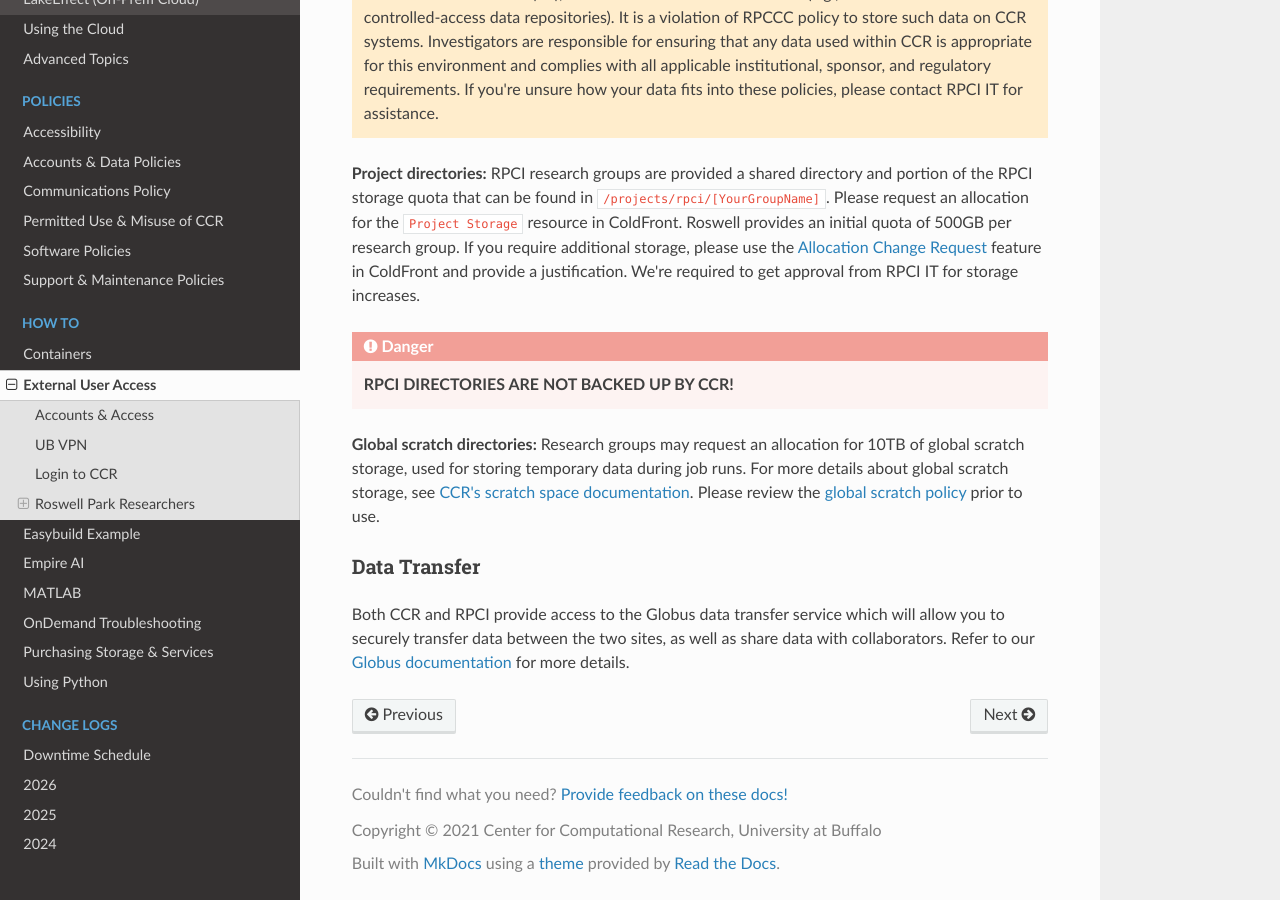
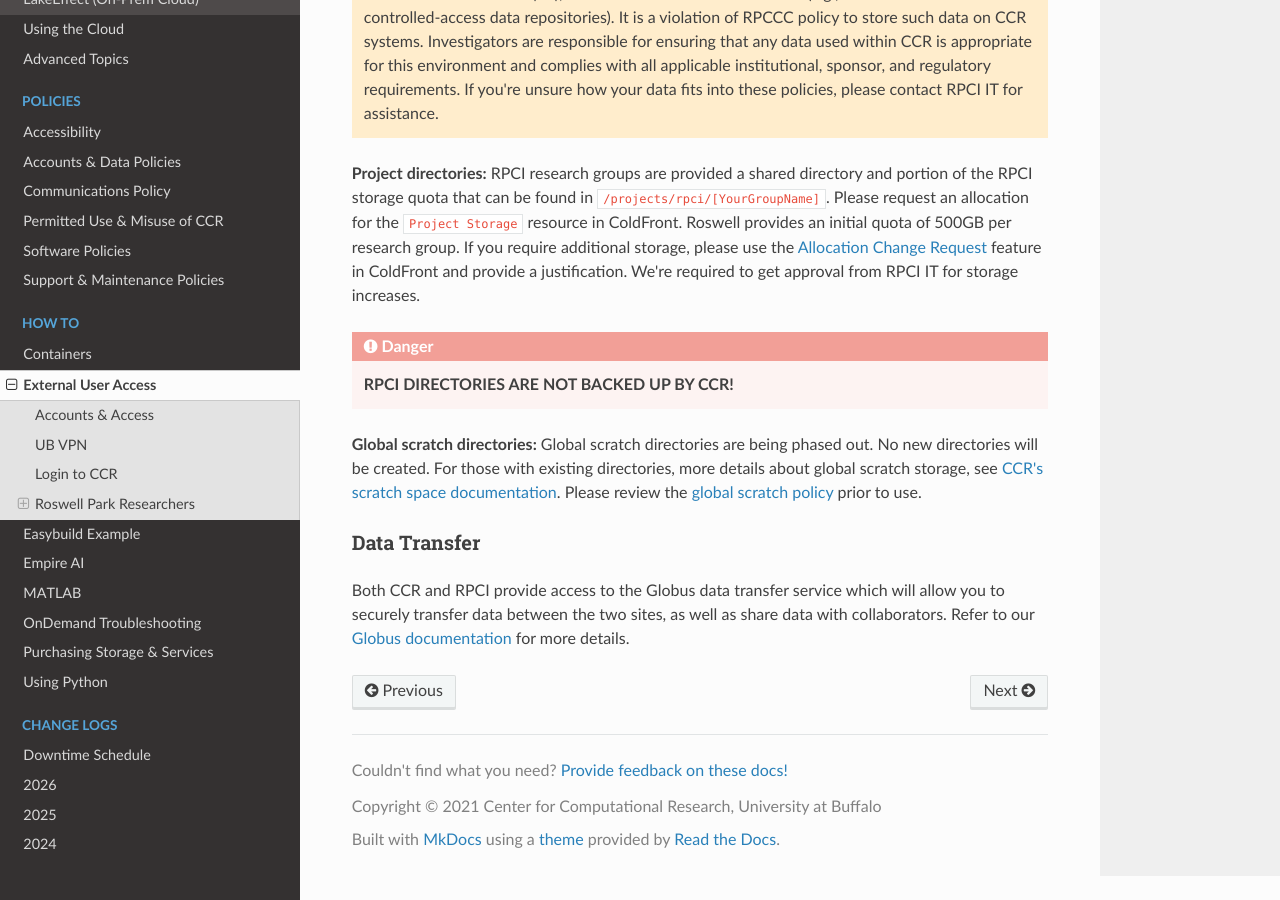
Before and after one commit to ubccr/ccrdocs, an MkDocs documentation site: the page built from pages/howto/external.md, in a window 1280 px wide and 900 px high, scrolled down 4303 px. Built offline with MkDocs 1.6.1, drawn with Linux system fonts in a browser that asks for light colours; nearby versions of some CDN libraries.

Commit message:
Updates for July

```diff
--- a/pages/howto/external.md
+++ b/pages/howto/external.md
@@ -94,7 +94,7 @@ CCR's HPC resources that RPCI research groups have access to consist of:
 !!! Danger
     **RPCI DIRECTORIES ARE NOT BACKED UP BY CCR!**
 
-**Global scratch directories:**  Research groups may request an allocation for 10TB of global scratch storage, used for storing temporary data during job runs.  For more details about global scratch storage, see [CCR's scratch space documentation](../hpc/storage.md#global-scratch).  Please review the [global scratch policy](../policies/misuse.md#scratch-usage-policies) prior to use.
+**Global scratch directories:**  Global scratch directories are being phased out.  No new directories will be created.  For those with existing directories, more details about global scratch storage, see [CCR's scratch space documentation](../hpc/storage.md#global-scratch).  Please review the [global scratch policy](../policies/misuse.md#scratch-usage-policies) prior to use.
 
 ### Data Transfer
 
```
Also changed, not shown: pages/hpc/jobs.md (+1 -1 lines), pages/hpc/storage.md (+1 -1 lines).
